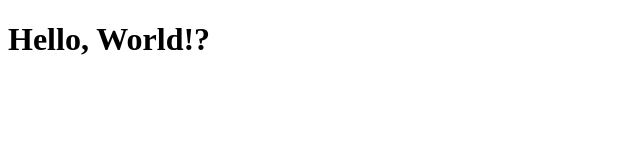
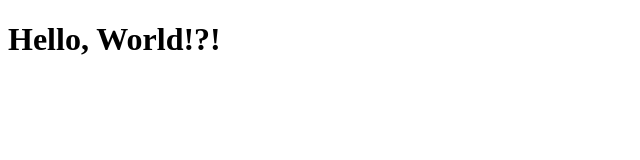
Before and after one commit to saildog78/js-dev-environment, a plain HTML site: page src/index.html in a window 1280 px wide. Shown: the full height of the page, 0-640 px from the left. Drawn offline with Linux system fonts and the light colour scheme.

```diff
--- a/src/index.html
+++ b/src/index.html
@@ -4,6 +4,6 @@
     <meta charset="UTF-8"
   </head>
   <body>
-    <h1>Hello, World!?</h1>
+    <h1>Hello, World!?!</h1>
   </body>
 </html>
```
Also changed, not shown: README.md.
